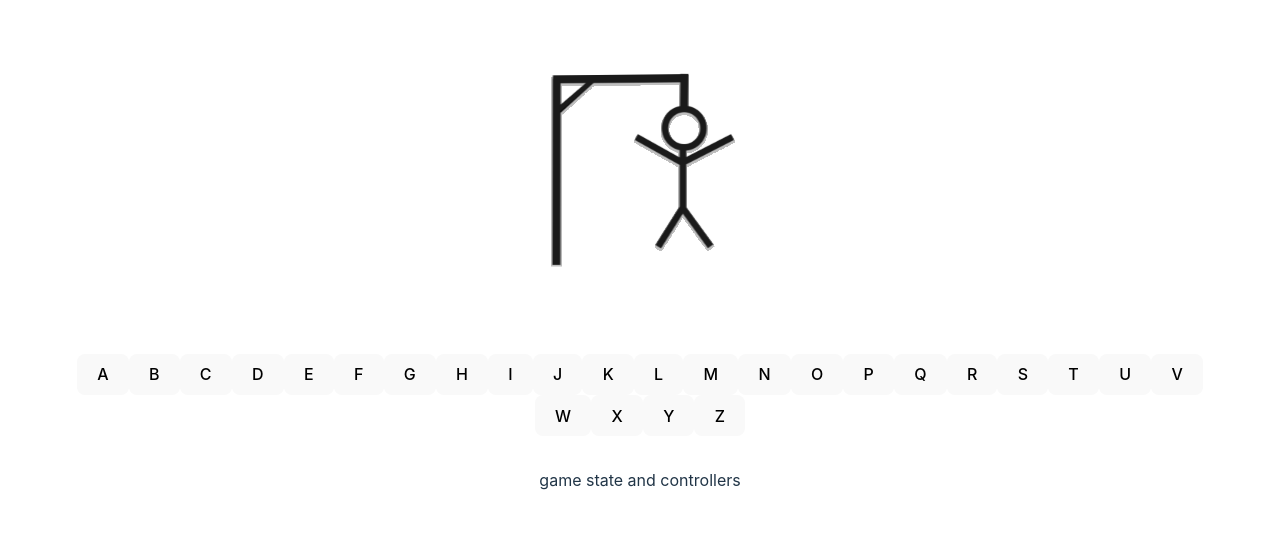
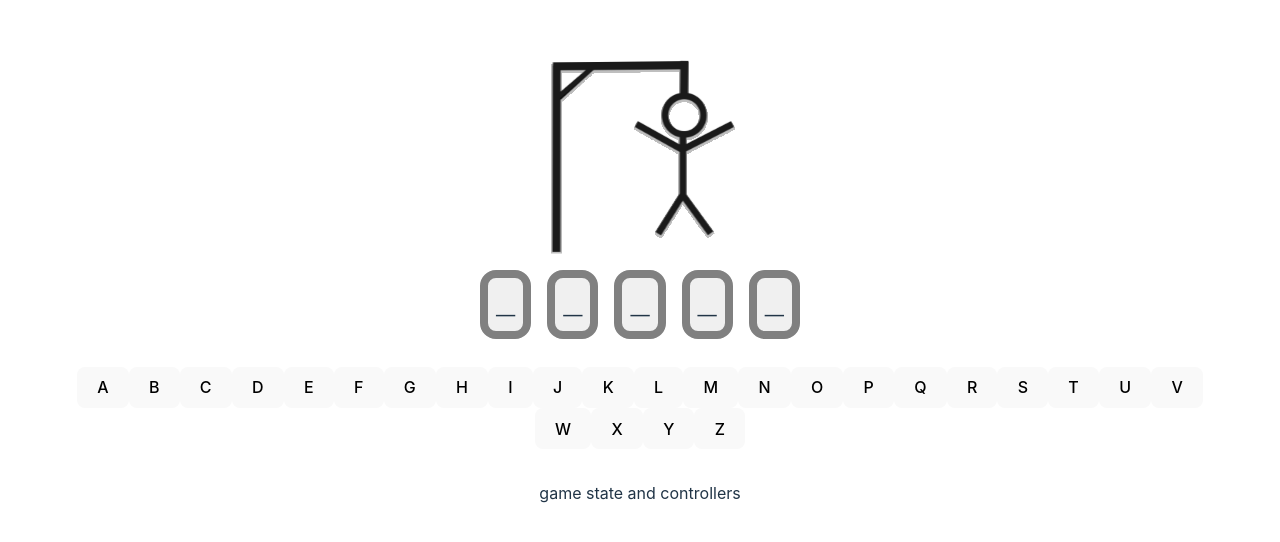
Before and after one commit to Viktoriia-Piskova/hangman-game, a Vue app: page / in a window 1280 px wide. Shown: the part 120-662 px from the top of the page. Built offline with nearby package versions, Linux system fonts and the light colour scheme.

Commit message:
Check guessed letter

```diff
--- a/src/components/gamePlay/KeyBoard.vue
+++ b/src/components/gamePlay/KeyBoard.vue
@@ -9,13 +9,15 @@
 
 <script setup>
 import { ref, onBeforeMount } from "vue"
+import { useWordStore } from '../../stores/WordStore.js'
 
+const store = useWordStore();
 const letters = ref([]);
 
 
 function selectLetter(letter) {
     letter.disabled = true
-    this.$emit('isChosenLetter', letter.value)
+    store.checkLetter(letter)
 }
 
 onBeforeMount(() => {
--- a/src/components/gamePlay/WordToGuess.vue
+++ b/src/components/gamePlay/WordToGuess.vue
@@ -10,25 +10,8 @@ import { useWordStore } from '../../stores/WordStore.js'
 
 const store = useWordStore();
 
-    const answers = ref(store.answers)
-
-
-        // data() {
-        //     return {
-        //         word: 'helloworld',
-        //         answers: [],
-        //         remainingLetters: 0,
-        //     }
-        // },
-        // computed: {
-        //     wordLength() {
-        //         return this.word.length
-        //     },
-
-        // },
-        // onBeforeMount( () => {
-        //     this.answers = Array.from(this.word).map((el) => el = '_')
-        //     this.remainingLetters = this.word.length})
+let answers = store.answers;
+let word = store.word;
 
 
 </script>
--- a/src/stores/WordStore.js
+++ b/src/stores/WordStore.js
@@ -2,19 +2,25 @@ import { defineStore } from 'pinia'
 
 export const useWordStore = defineStore('WordStore', {
     state: () => ({
-        word: 'helloworld',
-        answers: [],
+        word: 'hello',
+        answers: ['_', '_', '_', '_', '_'],
         remainingLetters: 0,
         }),
     getters: {
         wordLength() {
             return this.word.length
-        }
+        },
+
     },
     actions: {
         checkLetter(letter) {
-
-        }
+            let guess = letter.value.toLowerCase()
+            for (let i = 0; i <= this.word.length; i++) {
+                if (this.word[i] == guess) {
+                    this.answers[i] = guess
+                }
+            }
+        },
     }
 
 } )
```
